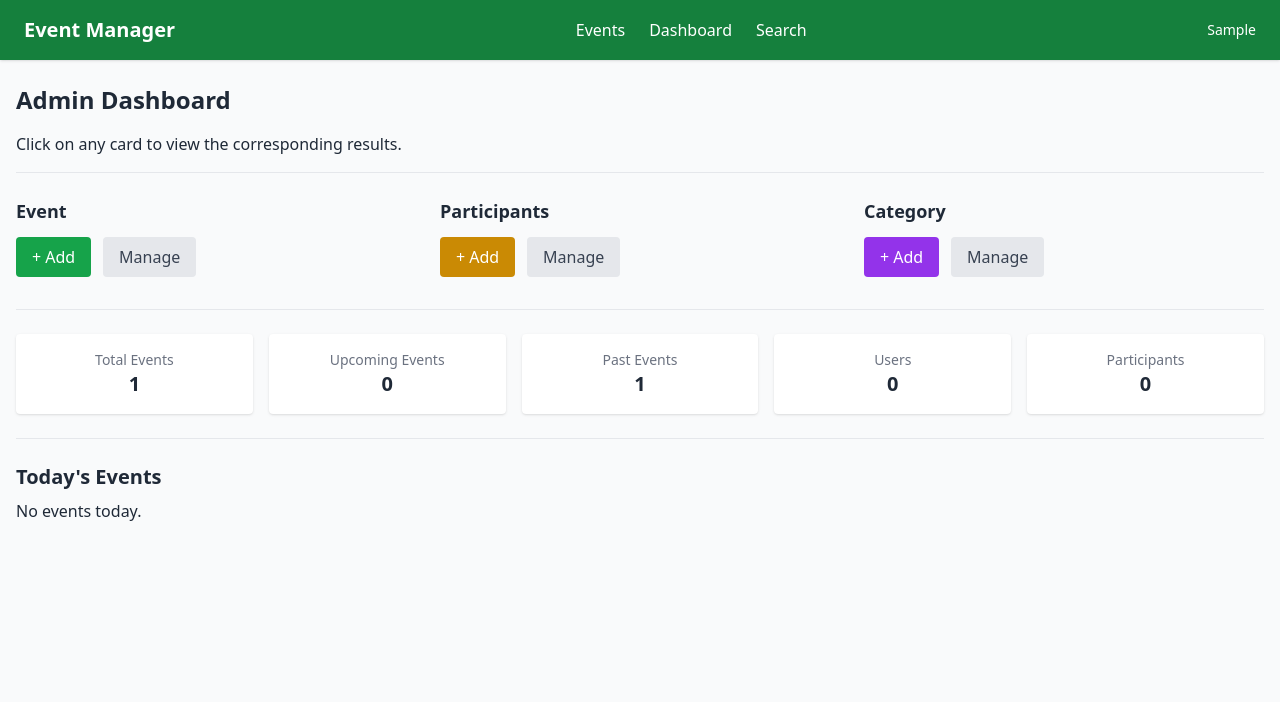
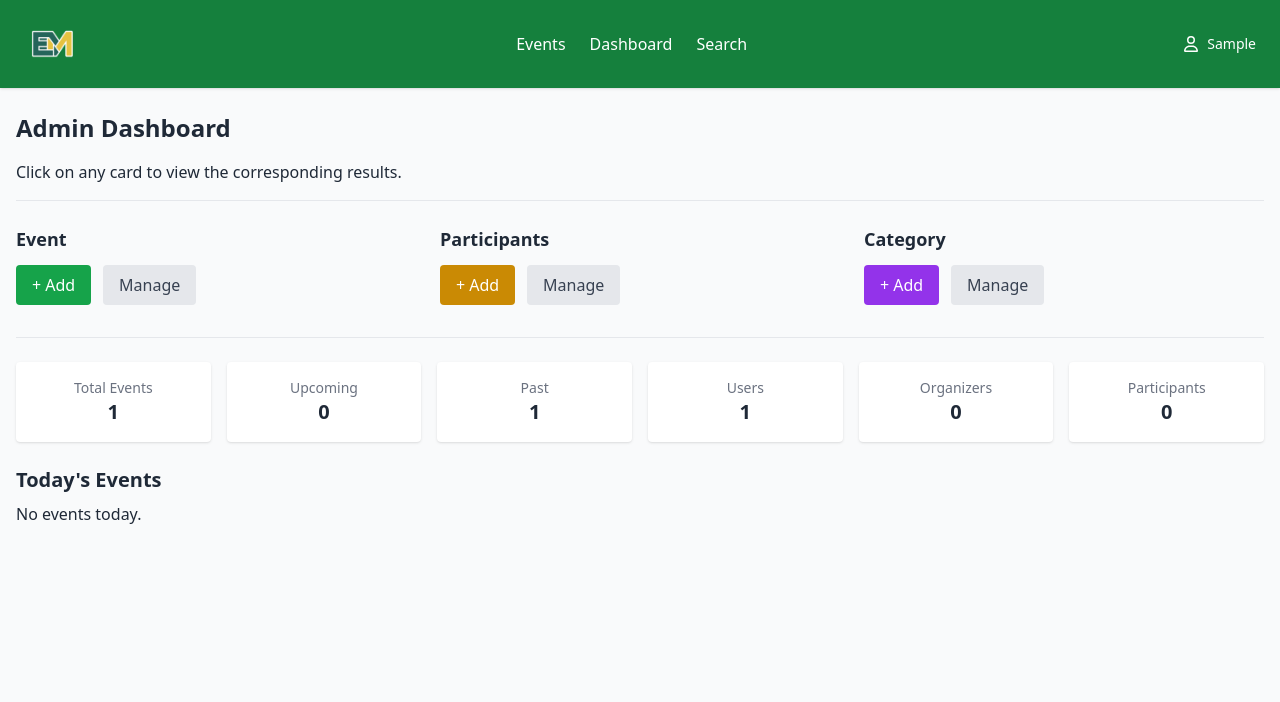
Before and after one commit to tanbinali/event_management_django, a Django app: page /dashboard/ in a window 1280 px wide. Shown: the top 702 px of the page. Run offline with Django 5.2, Linux system fonts and the light colour scheme; a user stored in the database is signed in; tables that the repository leaves empty hold one stand-in row (values such as "Sample post"); some libraries are stand-ins or nearby versions.

Commit message:
Some design Improvements and Minor Tweaks

```diff
--- a/events/templates/events/base.html
+++ b/events/templates/events/base.html
@@ -11,8 +11,10 @@
    <nav class="bg-green-700 text-white shadow relative z-50">
     <div class="container mx-auto px-6 py-4 flex items-center justify-between relative">
 
-        <div class="font-bold text-xl z-50">
-        <a href="{% url 'event_list' %}" class="hover:text-yellow-300 transition">Event Manager</a>
+        <div class="z-50">
+        <a href="{% url 'home' %}" class="hover:opacity-80 transition">
+            <img src="{% static 'images/logo.png' %}" alt="Event Manager Logo" class="h-14 w-auto" />
+        </a>
         </div>
 
         <div class="hidden md:flex space-x-6 z-40 relative">
@@ -24,7 +26,10 @@
         <div class="hidden md:flex items-center text-sm space-x-4 relative z-50">
         {% if user.is_authenticated %}
         <div class="relative">
-            <button id="userDropdownButton" class="focus:outline-none">
+            <button id="userDropdownButton" class="focus:outline-none flex items-center gap-2 hover:text-yellow-300 transition">
+            <svg xmlns="http://www.w3.org/2000/svg" viewBox="0 0 448 512" class="w-4 h-4 text-white hover:text-yellow-300 transition" fill="currentColor" >
+                <path d="M304 128a80 80 0 1 0 -160 0 80 80 0 1 0 160 0zM96 128a128 128 0 1 1 256 0A128 128 0 1 1 96 128zM49.3 464l349.5 0c-8.9-63.3-63.3-112-129-112l-91.4 0c-65.7 0-120.1 48.7-129 112zM0 482.3C0 383.8 79.8 304 178.3 304l91.4 0C368.2 304 448 383.8 448 482.3c0 16.4-13.3 29.7-29.7 29.7L29.7 512C13.3 512 0 498.7 0 482.3z"/>
+            </svg>
             {{ user.first_name|default:user.username }}
             </button>
             <div id="userDropdown" class="absolute right-0 mt-2 w-48 bg-white text-black rounded shadow-lg hidden z-50">
@@ -39,7 +44,7 @@
         </div>
 
         <div class="md:hidden z-50">
-        <button id="mobile-menu-button" class="focus:outline-none">
+        <button id="mobile-menu-button" class="focus:outline-none text-2xl">
             ☰
         </button>
         </div>
@@ -48,10 +53,15 @@
     <div id="mobile-nav" class="md:hidden hidden px-6 pb-4 z-40">
         <a href="{% url 'event_list' %}" class="block py-2 hover:text-yellow-300">Events</a>
         <a href="{% url 'redirect_dashboard' %}" class="block py-2 hover:text-yellow-300">Dashboard</a>
-        <a href="/search/" class="block py-2 hover:text-yellow-300">Search</a>
+        <a href="/search/" class="flex py-2 hover:text-yellow-300 items-center gap-2">
+        <svg xmlns="http://www.w3.org/2000/svg" viewBox="0 0 512 512" width="16" height="16" fill="currentColor">
+            <path d="M416 208c0 45.9-14.9 88.3-40 122.7L502.6 457.4c12.5 12.5 12.5 32.8 0 45.3s-32.8 12.5-45.3 0L330.7 376c-34.4 25.2-76.8 40-122.7 40C93.1 416 0 322.9 0 208S93.1 0 208 0S416 93.1 416 208zM208 352a144 144 0 1 0 0-288 144 144 0 1 0 0 288z"/>
+        </svg>
+        Search
+        </a>
         {% if user.is_authenticated %}
         <hr class="my-2 border-gray-400">
-        <p class="py-2">{{ user.email }}</p>
+        <p class="py-2">{{ user.username}}</p>
         <a href="{% url 'logout' %}" class="block py-2 text-red-300 hover:text-red-500">Logout</a>
         {% else %}
         <a href="{% url 'login' %}" class="block py-2 hover:text-yellow-300">Login</a>
@@ -59,6 +69,7 @@
         {% endif %}
     </div>
     </nav>
+
 
     <main class="flex-grow container mx-auto py-6 px-4">
         {% block content %}{% endblock %}
--- a/events/templates/events/category_form.html
+++ b/events/templates/events/category_form.html
@@ -1,6 +1,6 @@
 {% extends 'events/base.html' %}
 {% block title %}
-    Edit Category
+    Category
 {% endblock %}
 {% block content %}
 
@@ -12,7 +12,6 @@
     <button type="submit" style="background-color: #7c3aed; color: white; padding: 0.5rem 1rem; border-radius: 0.375rem;">Save</button>
 </form>
 {% endif %}
-<h2>Edit Category</h2>
 <div style="display: flex; flex-direction: column; gap: 1rem;">
     {% for category in categories %}
     <div style="display: flex; justify-content: space-between; align-items: center; border: 1px solid #ddd; padding: 1rem; border-radius: 0.375rem;">
--- a/events/templates/events/dashboard.html
+++ b/events/templates/events/dashboard.html
@@ -13,7 +13,6 @@
 </h1>
 
 <p class="mb-4">Click on any card to view the corresponding results.</p>
-
 <hr><br>
 
 {% if is_admin or is_organizer %}
@@ -59,17 +58,18 @@
 <hr><br>
 {% endif %}
 
-<div class="grid grid-cols-2 md:grid-cols-5 gap-4 mb-6">
+{% if is_admin or is_organizer %}
+<div class="grid grid-cols-2 md:grid-cols-6 gap-4 mb-6">
   <div class="bg-white p-4 rounded shadow text-center cursor-pointer hover:bg-gray-100" data-target="total">
     <p class="text-sm text-gray-500">Total Events</p>
     <p class="text-xl font-bold">{{ total_events }}</p>
   </div>
   <div class="bg-white p-4 rounded shadow text-center cursor-pointer hover:bg-gray-100" data-target="upcoming">
-    <p class="text-sm text-gray-500">Upcoming Events</p>
+    <p class="text-sm text-gray-500">Upcoming</p>
     <p class="text-xl font-bold">{{ upcoming }}</p>
   </div>
   <div class="bg-white p-4 rounded shadow text-center cursor-pointer hover:bg-gray-100" data-target="past">
-    <p class="text-sm text-gray-500">Past Events</p>
+    <p class="text-sm text-gray-500">Past</p>
     <p class="text-xl font-bold">{{ past }}</p>
   </div>
   {% if is_admin %}
@@ -77,14 +77,17 @@
     <p class="text-sm text-gray-500">Users</p>
     <p class="text-xl font-bold">{{ users|length }}</p>
   </div>
+  <div class="bg-white p-4 rounded shadow text-center cursor-pointer hover:bg-gray-100" data-target="organizers">
+    <p class="text-sm text-gray-500">Organizers</p>
+    <p class="text-xl font-bold">{{ organizers|length }}</p>
+  </div>
   <div class="bg-white p-4 rounded shadow text-center cursor-pointer hover:bg-gray-100" data-target="participants">
     <p class="text-sm text-gray-500">Participants</p>
-    <p class="text-xl font-bold">{{ rsvped_participants|length }}</p>
+    <p class="text-xl font-bold">{{ participants|length }}</p>
   </div>
   {% endif %}
 </div>
-
-<hr><br>
+{% endif %}
 
 <div id="section-today" class="toggle-section">
   <h2 class="text-xl font-semibold mb-2">Today's Events</h2>
@@ -141,22 +144,34 @@
         <p class="font-medium text-sm">{{ user.get_full_name|default:user.username }}</p>
         <p class="text-xs text-gray-600">{{ user.email }}</p>
       </li>
+    {% endfor %}
+  </ul>
+</div>
+
+<div id="section-organizers" class="toggle-section hidden">
+  <h2 class="text-xl font-semibold mb-2">Organizers</h2>
+  <ul class="space-y-2 max-h-64 overflow-auto">
+    {% for org in organizers %}
+      <li class="bg-white p-4 rounded shadow">
+        <p class="font-medium text-sm">{{ org.get_full_name|default:org.username }}</p>
+        <p class="text-xs text-gray-600">{{ org.email }}</p>
+      </li>
     {% empty %}
-      <li class="text-gray-500">No users found.</li>
+      <li class="text-gray-500">No organizers found.</li>
     {% endfor %}
   </ul>
 </div>
 
 <div id="section-participants" class="toggle-section hidden">
-  <h2 class="text-xl font-semibold mb-2">RSVPed Participants</h2>
+  <h2 class="text-xl font-semibold mb-2">Participants</h2>
   <ul class="space-y-2 max-h-64 overflow-auto">
-    {% for participant in rsvped_participants %}
+    {% for participant in participants %}
       <li class="bg-white p-4 rounded shadow">
         <p class="font-medium text-sm">{{ participant.get_full_name|default:participant.username }}</p>
         <p class="text-xs text-gray-600">{{ participant.email }}</p>
       </li>
     {% empty %}
-      <li class="text-gray-500">No RSVP records yet.</li>
+      <li class="text-gray-500">No participants found.</li>
     {% endfor %}
   </ul>
 </div>
@@ -175,5 +190,4 @@
     });
   });
 </script>
-
 {% endblock %}
--- a/events/templates/events/participant_form.html
+++ b/events/templates/events/participant_form.html
@@ -1,6 +1,6 @@
 {% extends 'events/base.html' %}
 {% block title %}
-  Add Participant
+  Participant
 {% endblock %}
 
 {% block content %}
@@ -43,7 +43,7 @@
           {% endif %}
         </button>
 
-        <a href="{% url 'participant_manage' %}" class="bg-red-600 text-white px-6 py-2 rounded hover:bg-red-700 font-semibold transition">
+        <a href="{% url 'dashboard' %}" class="bg-red-600 text-white px-6 py-2 rounded hover:bg-red-700 font-semibold transition">
           Cancel
         </a>
       </div>
--- a/events/views.py
+++ b/events/views.py
@@ -1,16 +1,13 @@
 from django.shortcuts import render, get_object_or_404, redirect
 from django.db.models import Q
 from .models import Event, Category
-from django.contrib.auth.models import User
+from django.contrib.auth.models import User, Group
 from .forms import EventForm, CategoryForm, ParticipantForm
 from datetime import date, datetime
 from django.utils.timezone import now
 from django.contrib.auth.decorators import login_required
 from functools import wraps
-from django.core.mail import send_mail
-from django.conf import settings
 from django.contrib import messages
-from django.contrib.auth.models import Group
 
 def home_view(request):
     return render(request, 'events/home.html')
@@ -96,40 +93,33 @@ def event_delete(request, pk):
     return render(request, 'events/event_confirm_delete.html', {'event': event})
 
 
-@login_required
+@admin_or_organizer_required
 def dashboard_view(request):
     today = date.today()
 
-    events_today = Event.objects.filter(date=today).select_related('category').prefetch_related('rsvps')
-    upcoming_events = Event.objects.filter(date__gt=today).select_related('category').prefetch_related('rsvps')
-    past_events = Event.objects.filter(date__lt=today).select_related('category').prefetch_related('rsvps')
-    all_events = Event.objects.all().select_related('category').prefetch_related('rsvps')
+    events_today = Event.objects.filter(date=today)
+    upcoming_events = Event.objects.filter(date__gt=today)
+    past_events = Event.objects.filter(date__lt=today)
 
-    total_events = all_events.count()
-    users = User.objects.filter(is_superuser=False, is_staff=False).distinct()
-    total_users = users.count()
-    rsvped_participants = users.filter(rsvped_events__isnull=False).distinct()
-    total_participants = rsvped_participants.count()
+    all_events = Event.objects.all()
+    all_users = User.objects.all()
+    organizers = User.objects.filter(groups__name='Organizer')
+    participants = User.objects.filter(groups__name='Participant')
 
-    user = request.user
-    is_admin = user.is_superuser or user.groups.filter(name='Admin').exists()
-    is_organizer = user.groups.filter(name='Organizer').exists()
+    is_admin = request.user.is_superuser or request.user.groups.filter(name='Admin').exists()
+    is_organizer = request.user.groups.filter(name='Organizer').exists()
 
     context = {
         'events_today': events_today,
         'upcoming_events': upcoming_events,
         'past_events': past_events,
         'all_events': all_events,
-
-        'users': users,
-        'rsvped_participants': rsvped_participants,
-
-        'total_events': total_events,
+        'total_events': all_events.count(),
         'upcoming': upcoming_events.count(),
         'past': past_events.count(),
-        'total_users': total_users,
-        'total_participants': total_participants,
-
+        'users': all_users,
+        'organizers': organizers,
+        'participants': participants,
         'is_admin': is_admin,
         'is_organizer': is_organizer,
     }
@@ -145,7 +135,7 @@ def event_search(request):
         Q(description__icontains=search) |
         Q(location__icontains=search) |
         Q(category__name__icontains=search)
-    ).select_related('category')
+    ).select_related('category').distinct()
 
     categories = Category.objects.all()
 
@@ -173,7 +163,7 @@ def filter_by_date_range(request):
     start_date = request.GET.get('start_date')
     end_date = request.GET.get('end_date')
 
-    events = Event.objects.all().order_by('date').select_related('category')
+    events = Event.objects.select_related('category')
 
     if start_date:
         try:
@@ -188,6 +178,8 @@ def filter_by_date_range(request):
             events = events.filter(date__lte=end_date_dt)
         except ValueError:
             pass
+
+    events = events.order_by('date')
 
     return render(request, 'events/filtered_events.html', {
         'events': events,
@@ -254,7 +246,6 @@ def rsvp_event(request, event_id):
     return redirect('participant_dashboard')
 
 
-
 @login_required
 def participant_dashboard(request):
     user = request.user
@@ -294,7 +285,6 @@ def participant_create(request):
     return render(request, 'events/participant_form.html', {'form': form})
 
 
-
 @admin_required
 def participant_update(request, pk):
     user = get_object_or_404(User, pk=pk)
@@ -318,6 +308,7 @@ def participant_delete(request, pk):
         return redirect('participant_manage')
     return render(request, 'events/participant_confirm_delete.html', {'user': user})
 
+
 @admin_required
 def participant_manage(request):
     participants = User.objects.filter(groups__name='Participant').only('id', 'username', 'email', 'first_name', 'last_name')
```
Also changed, not shown: events/templates/events/event_form.html (+6 -6 lines), static/images/logo.png (added). Lines whose indentation alone changed are shown as unchanged.
